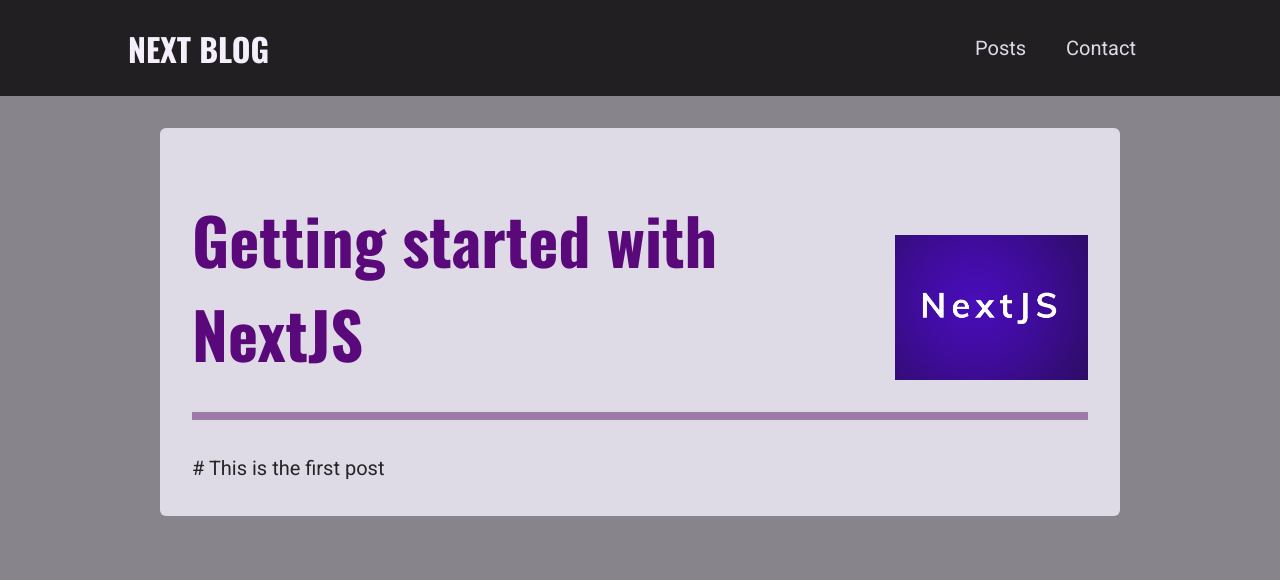
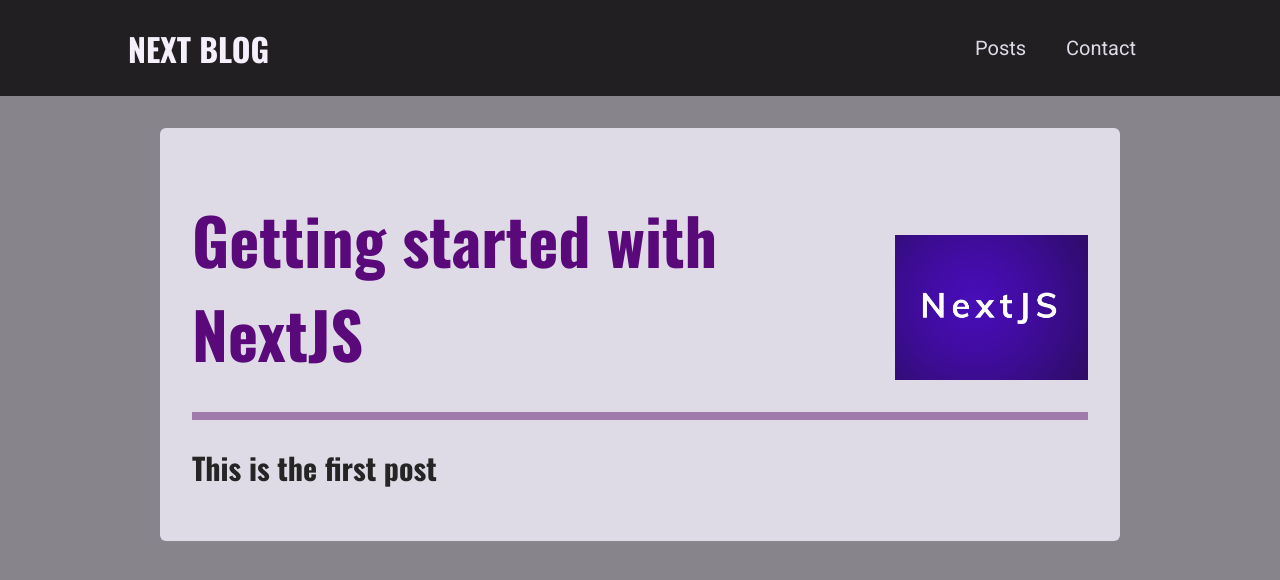
Before and after one commit to yasithWimukthi/next-blog, a Next.js app: page /posts/getting-started-with-nextjs in a window 1280 px wide. Shown: the top 580 px of the page. Built offline with nearby package versions, Linux system fonts and the light colour scheme.

Commit message:
implement posts content component

```diff
--- a/components/posts/post-detail/post-content.js
+++ b/components/posts/post-detail/post-content.js
@@ -1,3 +1,5 @@
+import ReactMarkdown from "react-markdown";
+
 import classes from './post-content.module.css';
 import PostHeader from "./post-header";
 
@@ -18,7 +20,7 @@
     return (
         <article className={classes.content}>
             <PostHeader title={DUMMY_POSTS.title} image={imagePath}/>
-            {DUMMY_POSTS.content}
+            <ReactMarkdown>{DUMMY_POSTS.content}</ReactMarkdown>
         </article>
     )
 }
--- a/package.json
+++ b/package.json
@@ -10,6 +10,7 @@
   "dependencies": {
     "next": "^12.0.4",
     "react": "17.0.1",
-    "react-dom": "17.0.1"
+    "react-dom": "17.0.1",
+    "react-markdown": "^7.1.0"
   }
 }
```
Also changed, not shown: 1 other file (tests, documents, lock files or other folders).
